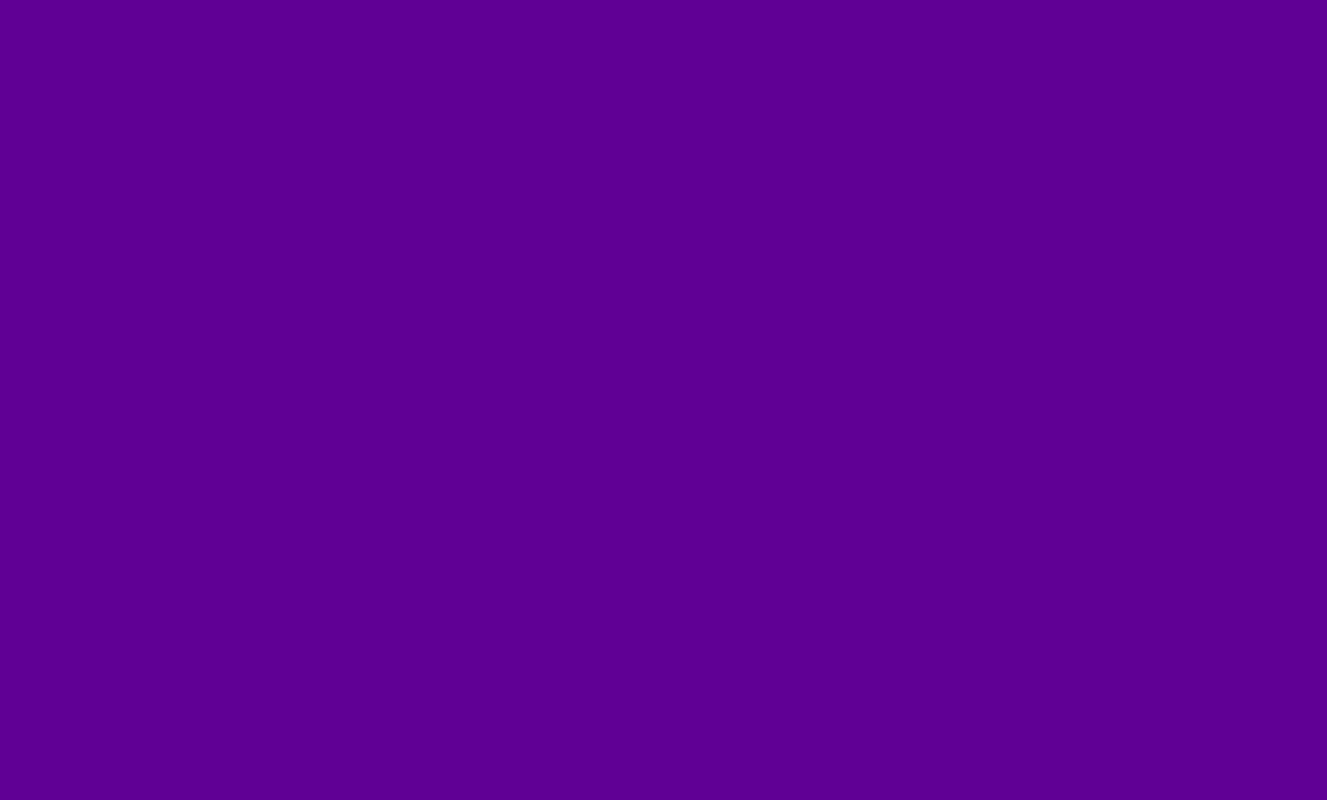
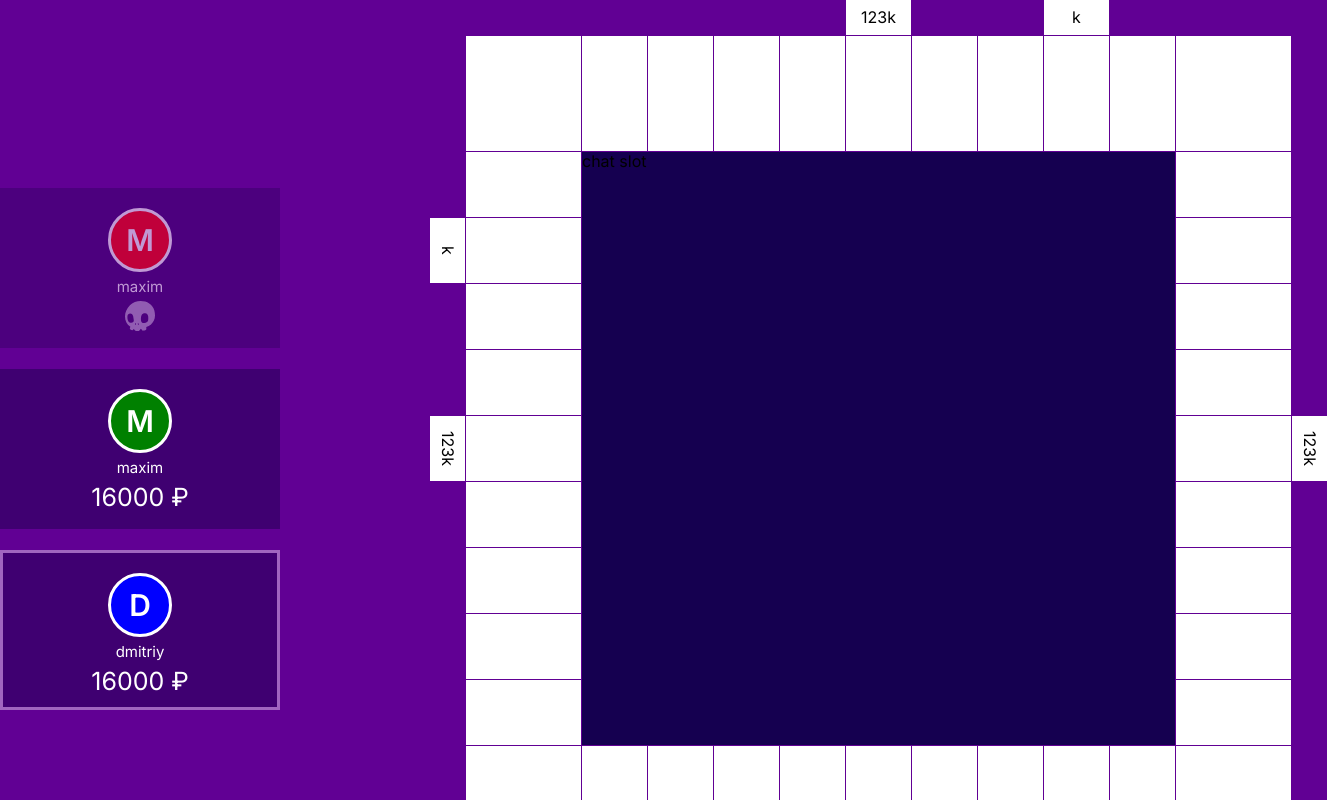
Before and after one commit to vasco051/hakaton, a React (Vite) app: page /rooms/1 in a window 1280 px wide. Before the commit this address had no page. Shown: the top 800 px of the page, 1327 px wide, since content can reach past the window. Built offline with nearby package versions, Linux system fonts and the light colour scheme.

Commit message:
added room

```diff
--- a/src/components/Board/index.tsx
+++ b/src/components/Board/index.tsx
@@ -1,7 +1,6 @@
 import { FC } from 'react';
 
 import { BoardCell, CellVariant } from 'components/BoardCell';
-import { UserList } from 'components/UserList';
 
 import { TBoardCell } from 'models/TBoardCell';
 
@@ -13,38 +12,8 @@ export const Board: FC = () => {
   const right = [ {}, {}, {}, {}, { coast: 123 }, {}, {}, {}, {} ];
   const bottom = [ { coast: ' ' }, {}, {}, {}, { coast: 123 }, { coast: ' ' }, {}, {}, {} ];
   const left = [ {}, { coast: ' ' }, {}, {}, { coast: 123 }, {}, {}, {}, {} ];
-  const userlist = [
-    {
-      username: 'maxim',
-      id: 1,
-      balance: 16000,
-      color:'red',
-      is_sleep:false,
-      is_active:false,
-      is_walk:false
-    },
-    {
-      username: 'maxim',
-      id:1,
-      balance: 16000,
-      color:'green',
-      is_sleep:false,
-      is_active:true,
-      is_walk:false
-    },
-    {
-      username: 'dmitriy',
-      id:1,
-      balance: 16000,
-      color:'blue',
-      is_sleep:false,
-      is_active:true,
-      is_walk:true
-    },
-  ]
+
   return (
-    <div className={styles.wrapper}>
-      <UserList users={userlist}/>
     <section className={styles.board}>
 
       <ul className={styles.top}>
@@ -71,6 +40,5 @@ export const Board: FC = () => {
         <BoardCell variant={CellVariant.CORNER} item={{} as TBoardCell}/>
       </ul>
     </section>
-    </div>
   );
 };
--- a/src/components/Board/styles.module.scss
+++ b/src/components/Board/styles.module.scss
@@ -1,12 +1,5 @@
 @import "src/assets/styles/templates.scss";
 
-//
-.wrapper{
-  display: flex;
-  gap: 157px;
-  align-items: center;
-  padding: 0 70px;
-}
 .board {
   @include flex-col-gap(1px);
   justify-content: center;
--- a/src/components/UserList/UserItem/index.tsx
+++ b/src/components/UserList/UserItem/index.tsx
@@ -1,17 +1,17 @@
-import styles from './styles.module.scss'
-import {FC} from "react";
-import {clsx} from "clsx";
-import IcDead from 'assets/images/user/dead.svg'
+import { FC } from 'react';
+import { clsx } from 'clsx';
+
+import { TUser } from 'models/TUser';
+
+import IcDead from 'assets/images/user/dead.svg';
+import styles from './styles.module.scss';
+
+
 export interface UserItemProps {
-  username: string,
-  id:number,
-  balance: number,
-  color:string,
-  is_sleep:boolean,
-  is_active:boolean,
-  is_walk:boolean
+  user: TUser;
 }
-export const UserItem:FC<UserItemProps> = (user)=>{
+
+export const UserItem: FC<UserItemProps> = ({ user }) => {
 
   const userStyles = clsx(styles.wrapper, {
     [styles.disabled]: !user.is_active,
@@ -20,15 +20,15 @@ export const UserItem:FC<UserItemProps> = (user)=>{
   const color = {
 
     backgroundColor: user.color
-  }
-  return(
+  };
+  return (
     <div className={userStyles}>
-        <div style={color} className={styles.avatar}>
-          {user.username[0].toUpperCase()}
-        </div>
+      <div style={color} className={styles.avatar}>
+        {user.username[0].toUpperCase()}
+      </div>
 
-          <p className={styles.name}>{user.username}</p>
-          {user.is_active ? <p className={styles.price}>{user.balance}  ₽</p> : <img src={IcDead} alt=""/>}
+      <p className={styles.name}>{user.username}</p>
+      {user.is_active ? <p className={styles.price}>{user.balance} ₽</p> : <img src={IcDead} alt=""/>}
 
     </div>
   )
--- a/src/components/UserList/index.tsx
+++ b/src/components/UserList/index.tsx
@@ -1,18 +1,24 @@
-import styles from './styles.module.scss'
 import {FC} from "react";
 
-import {UserItem, UserItemProps} from "./UserItem";
+import { UserItem } from './UserItem';
+
+import { TUser } from 'models/TUser';
+
+import styles from './styles.module.scss';
 
 export interface UserProps {
-  users:UserItemProps[]
+  users: TUser[];
 }
 export const UserList:FC<UserProps> = (users)=>{
-
-
   return(
-  <div className={styles.wrapper}>
-    {users.users.map(user=><UserItem balance={user.balance} color={user.color} id={user.id} is_active={user.is_active} is_sleep={user.is_sleep} is_walk={user.is_walk} username={user.username}/>)}
-  </div>
+    <div className={styles.wrapper}>
+      {users.users.map(user => (
+        <UserItem
+          user={user}
+          key={user.id}
+        />
+      ))}
+    </div>
 
   )
 }
--- /dev/null
+++ b/src/pages/Room/index.tsx
@@ -0,0 +1,52 @@
+import { FC } from 'react';
+import { useParams } from 'react-router-dom';
+
+import { Board } from 'components/Board';
+import { UserList } from 'components/UserList';
+
+import styles from './styles.module.scss';
+
+const users = [
+  {
+    username: 'maxim',
+    id: 1,
+    balance: 16000,
+    color: 'red',
+    is_sleep: false,
+    is_active: false,
+    is_walk: false
+  },
+  {
+    username: 'maxim',
+    id: 2,
+    balance: 16000,
+    color: 'green',
+    is_sleep: false,
+    is_active: true,
+    is_walk: false
+  },
+  {
+    username: 'dmitriy',
+    id: 3,
+    balance: 16000,
+    color: 'blue',
+    is_sleep: false,
+    is_active: true,
+    is_walk: true
+  }
+];
+
+const Rooom: FC = () => {
+  const { id } = useParams();
+
+
+
+  return (
+    <section className={styles.room}>
+      <UserList users={users}/>
+      <Board/>
+    </section>
+  );
+};
+
+export default Rooom;
--- /dev/null
+++ b/src/pages/Room/styles.module.scss
@@ -0,0 +1,7 @@
+@import "src/assets/styles/templates";
+
+.room {
+  @include flex-row-gap(150px);
+
+  align-items: center;
+}
--- a/src/routes/AppRouter.tsx
+++ b/src/routes/AppRouter.tsx
@@ -2,9 +2,9 @@ import { FC } from 'react';
 import { Route, Routes } from 'react-router-dom';
 
 import Rooms from 'pages/Rooms';
+import Room from 'pages/Room';
 
 import { Authorization, Registration } from 'pages/Auth';
-import { Board } from 'components/Board';
 
 const AppRouter: FC = () => {
   return (
@@ -18,12 +18,12 @@ const AppRouter: FC = () => {
         element={<Registration/>}
       />
       <Route
-        path="/game"
-        element={<Board/>}
+        path="/rooms"
+        element={<Rooms/>}
       />
       <Route
-        path="/rooms"
-        element={<Rooms/>}
+        path="/rooms/:id"
+        element={<Room/>}
       />
     </Routes>
   );
```
Also changed, not shown: src/App.tsx (+3 -16 lines), src/models/TUser.ts (+7 -1 lines), src/pages/Room/Room.tsx (deleted, +0 -11 lines), src/pages/Rooms/styles.module.scss (added). Lines whose indentation alone changed are shown as unchanged.
